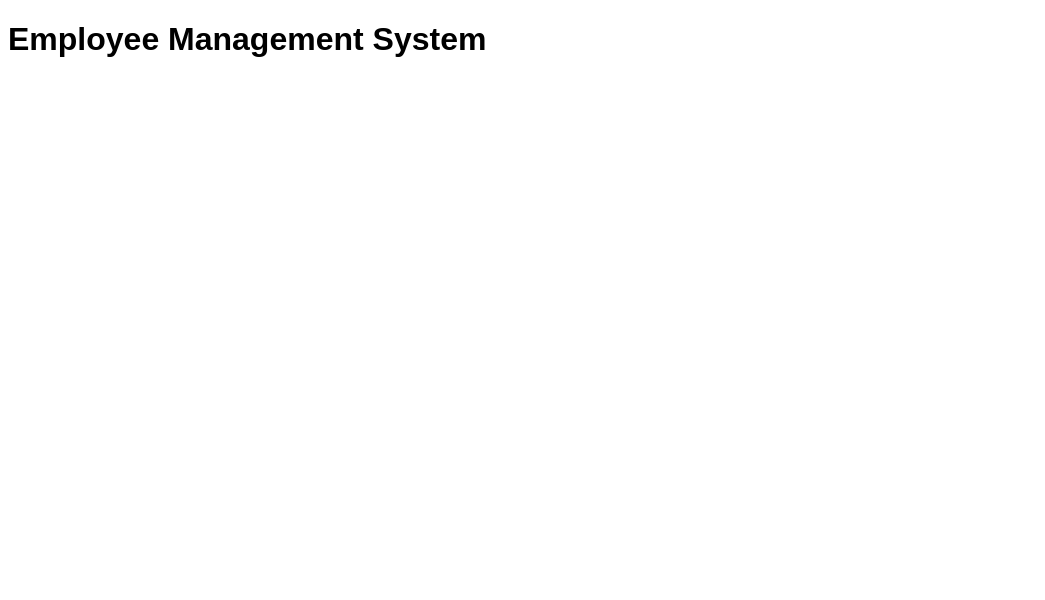
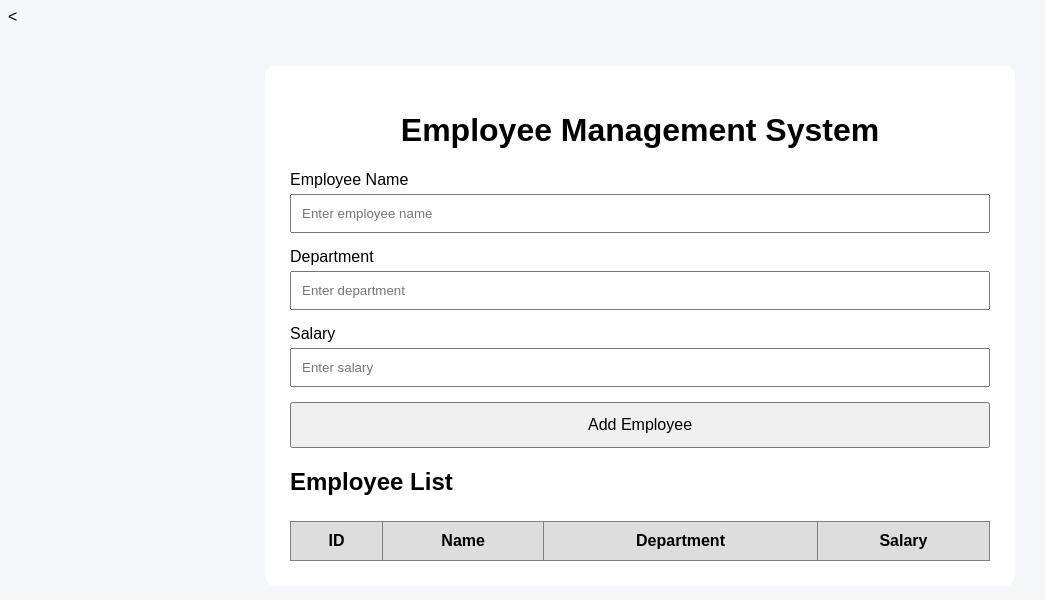
Before and after one commit to Ruchitha1230/employee-management-system, a plain HTML site: page front-end/index.html in a window 1280 px wide. Shown: the whole page, without its empty margins (0-1045 px from the left). Drawn offline with Linux system fonts and the light colour scheme.

Commit message:
committing changes

```diff
--- a/front-end/index.html
+++ b/front-end/index.html
@@ -11,7 +11,49 @@
 
 <body>
 
-    <h1>Employee Management System</h1>
+    < <div class="container">
+
+        <h1>Employee Management System</h1>
+
+        <div class="form-group">
+            <label>Employee Name</label>
+            <input type="text" id="name" placeholder="Enter employee name">
+        </div>
+
+        <div class="form-group">
+            <label>Department</label>
+            <input type="text" id="department" placeholder="Enter department">
+        </div>
+
+        <div class="form-group">
+            <label>Salary</label>
+            <input type="number" id="salary" placeholder="Enter salary">
+        </div>
+
+        <button id="addEmployee">Add Employee</button>
+
+        <h2>Employee List</h2>
+
+        <table>
+
+            <thead>
+
+                <tr>
+                    <th>ID</th>
+                    <th>Name</th>
+                    <th>Department</th>
+                    <th>Salary</th>
+                </tr>
+
+            </thead>
+
+            <tbody id="employeeTable">
+
+            </tbody>
+
+        </table>
+
+    </div>
 
     <script src="script.js"></script>
 
--- a/front-end/script.js
+++ b/front-end/script.js
@@ -1 +1,18 @@
 console.log("Employee Management System Loaded");
+
+document.getElementById("addEmployee").addEventListener("click", function () {
+
+    const name = document.getElementById("name").value;
+
+    const department = document.getElementById("department").value;
+
+    const salary = document.getElementById("salary").value;
+
+    alert(
+        "Employee Details\n\n" +
+        "Name: " + name +
+        "\nDepartment: " + department +
+        "\nSalary: " + salary
+    );
+
+});
--- a/front-end/style.css
+++ b/front-end/style.css
@@ -1,3 +1,61 @@
 body{
+
     font-family: Arial, sans-serif;
+    background-color: #f4f6f9;
 }
+
+.container {
+    width: 700px;
+    margin: 40px auto;
+    background: white;
+    padding: 25px;
+    border-radius: 10px;
+}
+
+h1 {
+    text-align: center;
+}
+
+.form-group {
+    margin-bottom: 15px;
+    }
+
+label {
+    display: block;
+    margin-bottom: 5px;
+}
+
+input {
+    width: 100%;
+    padding: 10px;
+    box-sizing: border-box;
+}
+
+button {
+    width: 100%;
+    padding: 12px;
+    font-size: 16px;
+    cursor: pointer;
+}
+
+table {
+    width: 100%;
+    margin-top: 25px;
+    border-collapse: collapse;
+}
+
+table,
+th,
+td {
+    border: 1px solid gray;
+}
+
+th,
+td {
+    padding: 10px;
+    text-align: center;
+}
+
+th {
+    background: #dddddd;
+}
```
